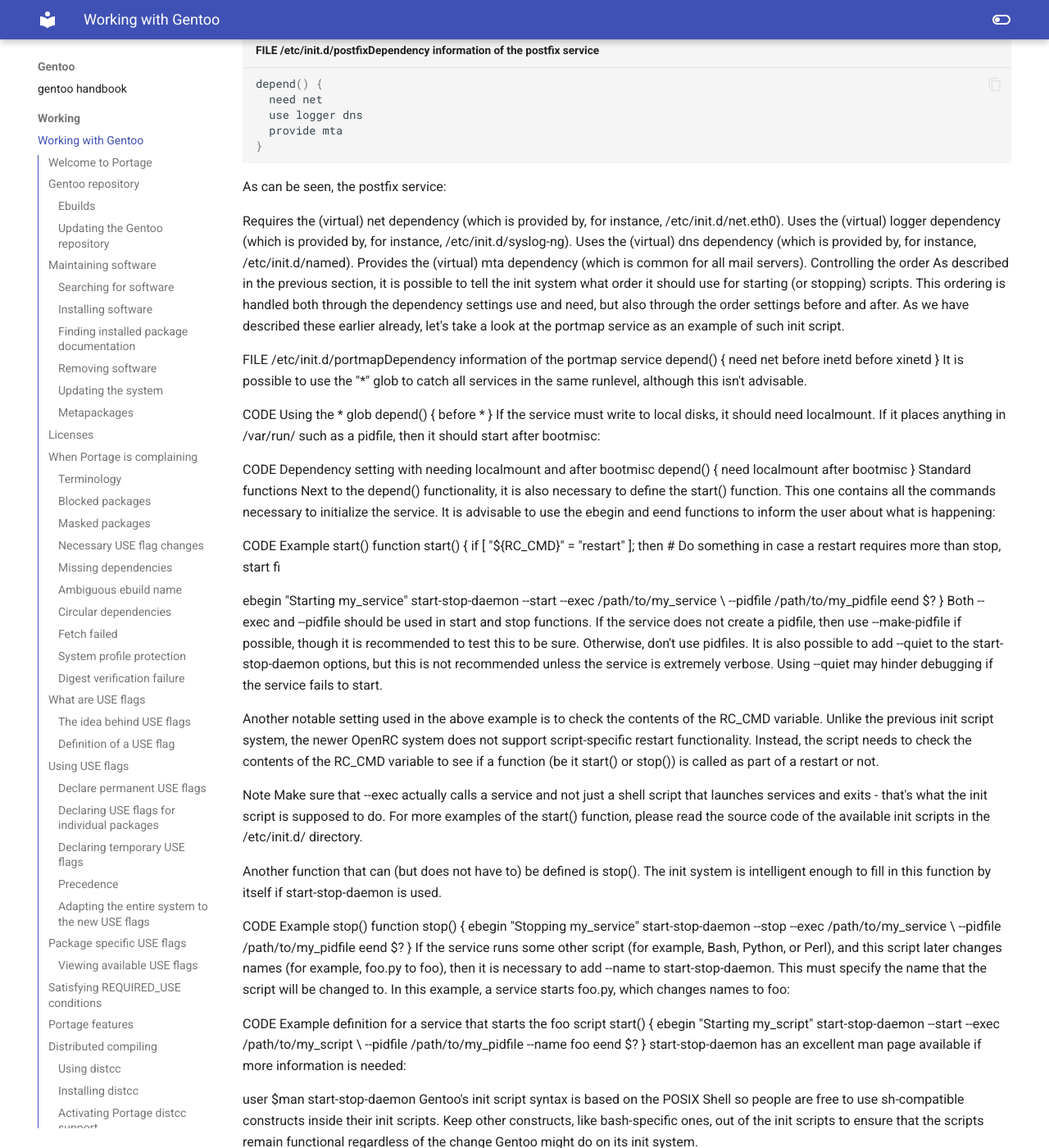
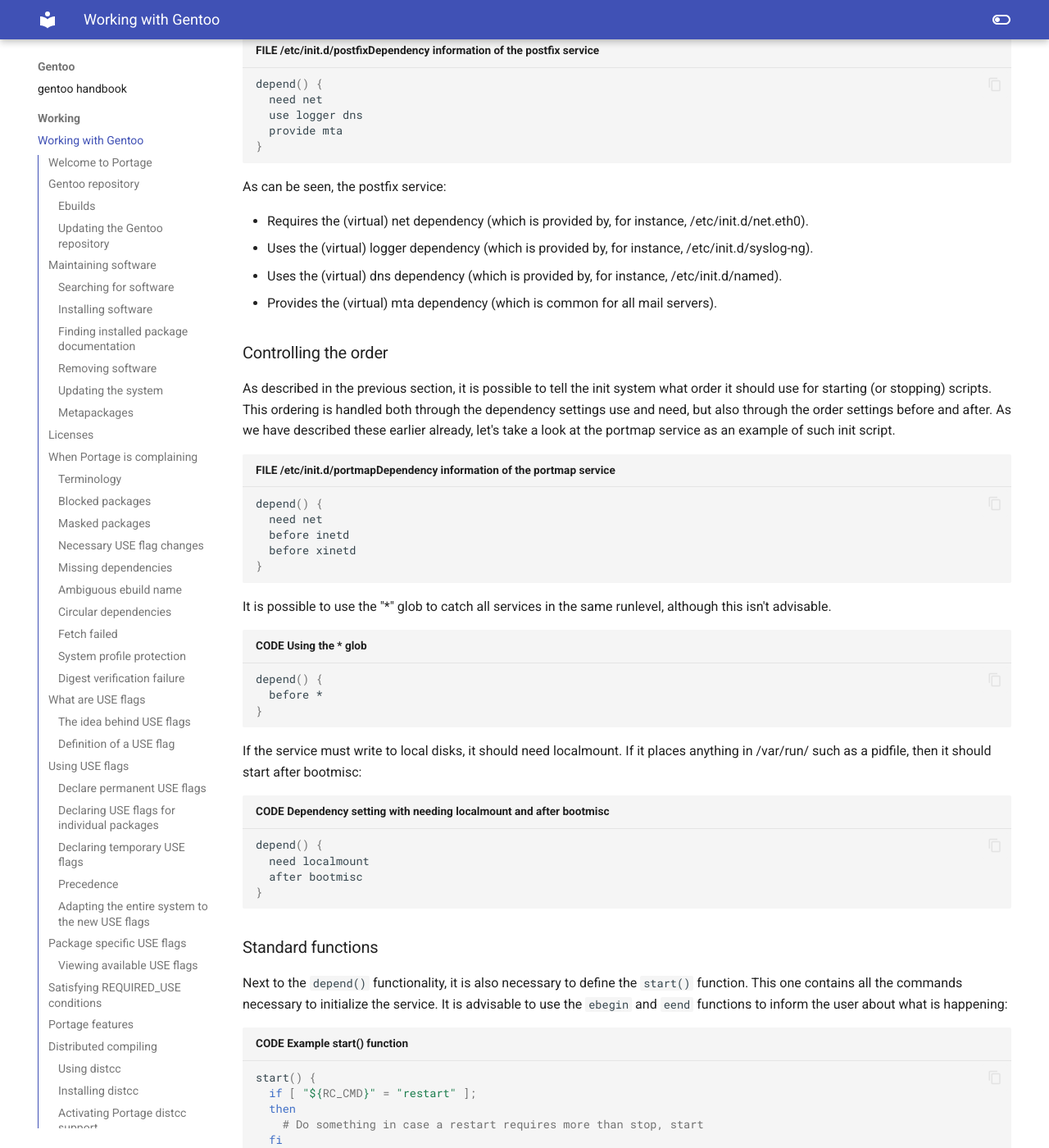
Before and after one commit to floviken/mkdocs, an MkDocs documentation site: the page built from docs/gentoo/working/01-workingWithGentoo.md, in a window 1280 px wide and 1400 px high, scrolled down 27333 px. Shown: the whole window at 82% size. Built offline with MkDocs 1.6.1 and Material for MkDocs 9.7.7, drawn with Linux system fonts in a browser that asks for light colours; some of the changed text lies outside the part shown.

Commit message:
Update 01-workingWithGentoo.md

````diff
--- a/docs/gentoo/working/01-workingWithGentoo.md
+++ b/docs/gentoo/working/01-workingWithGentoo.md
@@ -996,36 +996,44 @@
 
 As can be seen, the postfix service:
 
-Requires the (virtual) net dependency (which is provided by, for instance, /etc/init.d/net.eth0).
-Uses the (virtual) logger dependency (which is provided by, for instance, /etc/init.d/syslog-ng).
-Uses the (virtual) dns dependency (which is provided by, for instance, /etc/init.d/named).
-Provides the (virtual) mta dependency (which is common for all mail servers).
-Controlling the order
+- Requires the (virtual) net dependency (which is provided by, for instance, /etc/init.d/net.eth0).
+- Uses the (virtual) logger dependency (which is provided by, for instance, /etc/init.d/syslog-ng).
+- Uses the (virtual) dns dependency (which is provided by, for instance, /etc/init.d/named).
+- Provides the (virtual) mta dependency (which is common for all mail servers).
+
+### Controlling the order
+
 As described in the previous section, it is possible to tell the init system what order it should use for starting (or stopping) scripts. This ordering is handled both through the dependency settings use and need, but also through the order settings before and after. As we have described these earlier already, let's take a look at the portmap service as an example of such init script.
 
-FILE /etc/init.d/portmapDependency information of the portmap service
+```sh title="FILE /etc/init.d/portmapDependency information of the portmap service"
 depend() {
   need net
   before inetd
   before xinetd
 }
+```
 It is possible to use the "*" glob to catch all services in the same runlevel, although this isn't advisable.
 
-CODE Using the * glob
+```sh title="CODE Using the * glob"
 depend() {
   before *
 }
+```
+
 If the service must write to local disks, it should need localmount. If it places anything in /var/run/ such as a pidfile, then it should start after bootmisc:
 
-CODE Dependency setting with needing localmount and after bootmisc
+```sh title="CODE Dependency setting with needing localmount and after bootmisc"
 depend() {
   need localmount
   after bootmisc
 }
-Standard functions
-Next to the depend() functionality, it is also necessary to define the start() function. This one contains all the commands necessary to initialize the service. It is advisable to use the ebegin and eend functions to inform the user about what is happening:
+```
 
-CODE Example start() function
+### Standard functions
+
+Next to the `depend()` functionality, it is also necessary to define the `start()` function. This one contains all the commands necessary to initialize the service. It is advisable to use the `ebegin` and `eend` functions to inform the user about what is happening:
+
+```sh title="CODE Example start() function"
 start() {
   if [ "${RC_CMD}" = "restart" ];
   then
@@ -1037,6 +1045,8 @@
     --pidfile /path/to/my_pidfile
   eend $?
 }
+```
+
 Both --exec and --pidfile should be used in start and stop functions. If the service does not create a pidfile, then use --make-pidfile if possible, though it is recommended to test this to be sure. Otherwise, don't use pidfiles. It is also possible to add --quiet to the start-stop-daemon options, but this is not recommended unless the service is extremely verbose. Using --quiet may hinder debugging if the service fails to start.
 
 Another notable setting used in the above example is to check the contents of the RC_CMD variable. Unlike the previous init script system, the newer OpenRC system does not support script-specific restart functionality. Instead, the script needs to check the contents of the RC_CMD variable to see if a function (be it start() or stop()) is called as part of a restart or not.
````
